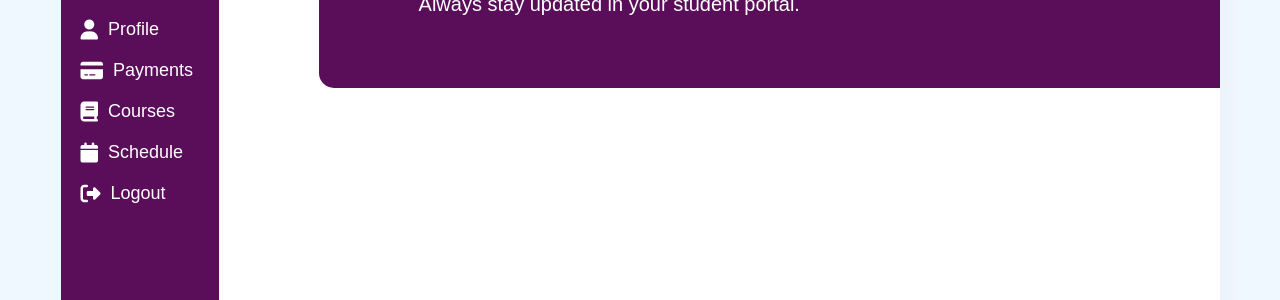
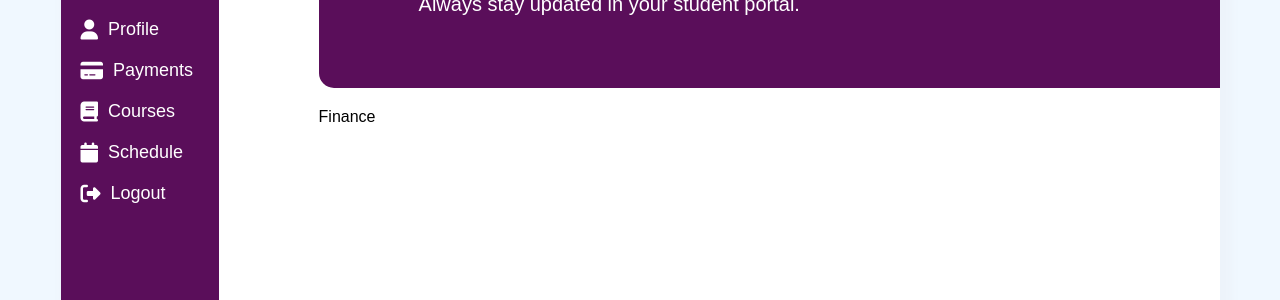
Before and after one commit to sohasara/student-portal, a PHP site: page / in a window 1280 px wide. Shown: the part 222-522 px from the top of the page. Run offline with PHP 8.4, Linux system fonts and the light colour scheme; some libraries are stand-ins or nearby versions.

Commit message:
add text

```diff
--- a/index.html
+++ b/index.html
@@ -53,6 +53,13 @@
                <img src="gaduation.png" alt="">
             </div>
         </div>
+
+        <div class="finance">
+            <div class="finace-text">
+                <p>Finance</p>
+            </div>
+
+        </div>
     </div>
 
 </div>
--- a/style.css
+++ b/style.css
@@ -57,11 +57,12 @@
 
 .sidebar_items {
     display: flex;
+
     align-items: center;
     gap: 10px;
     color: white;
     font-size: 18px;
-    padding: 10px 20px;
+    padding: 10px 20px ;
     cursor: pointer;
     width: 100%;
 
```
